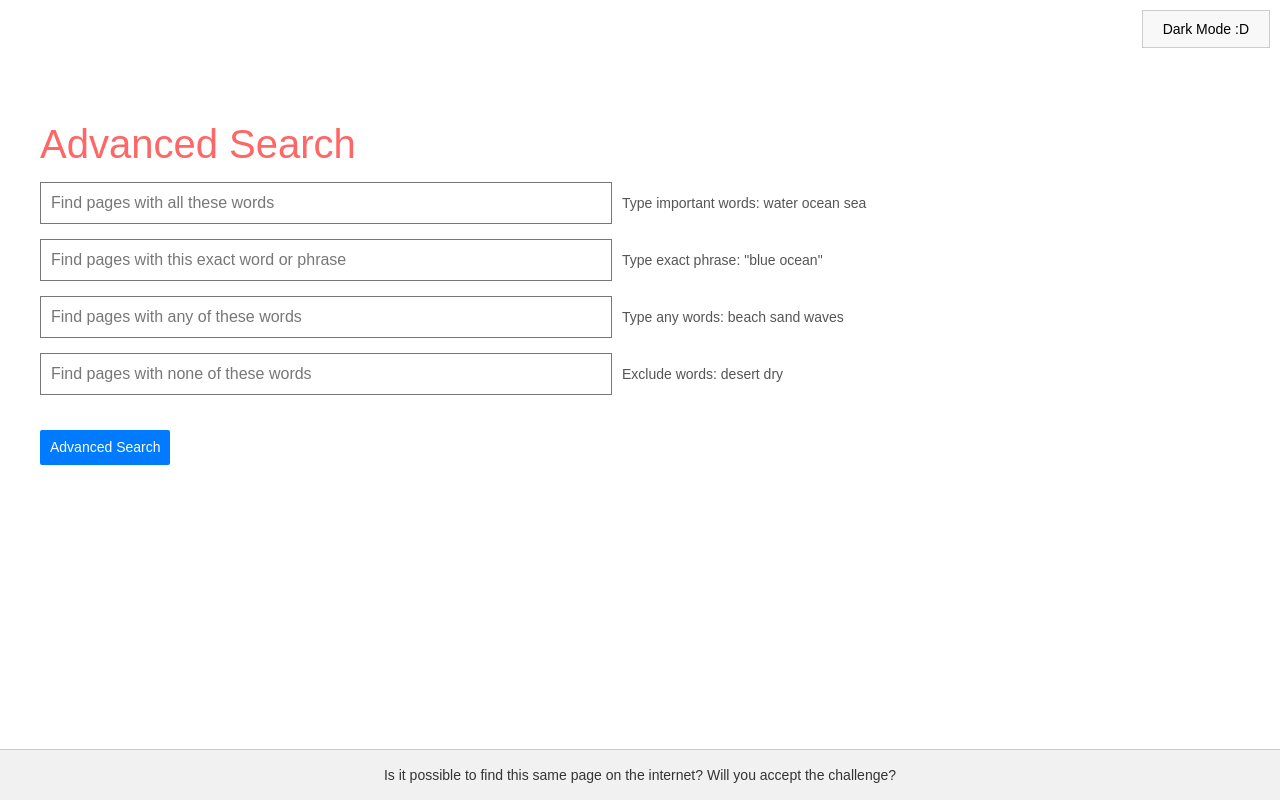
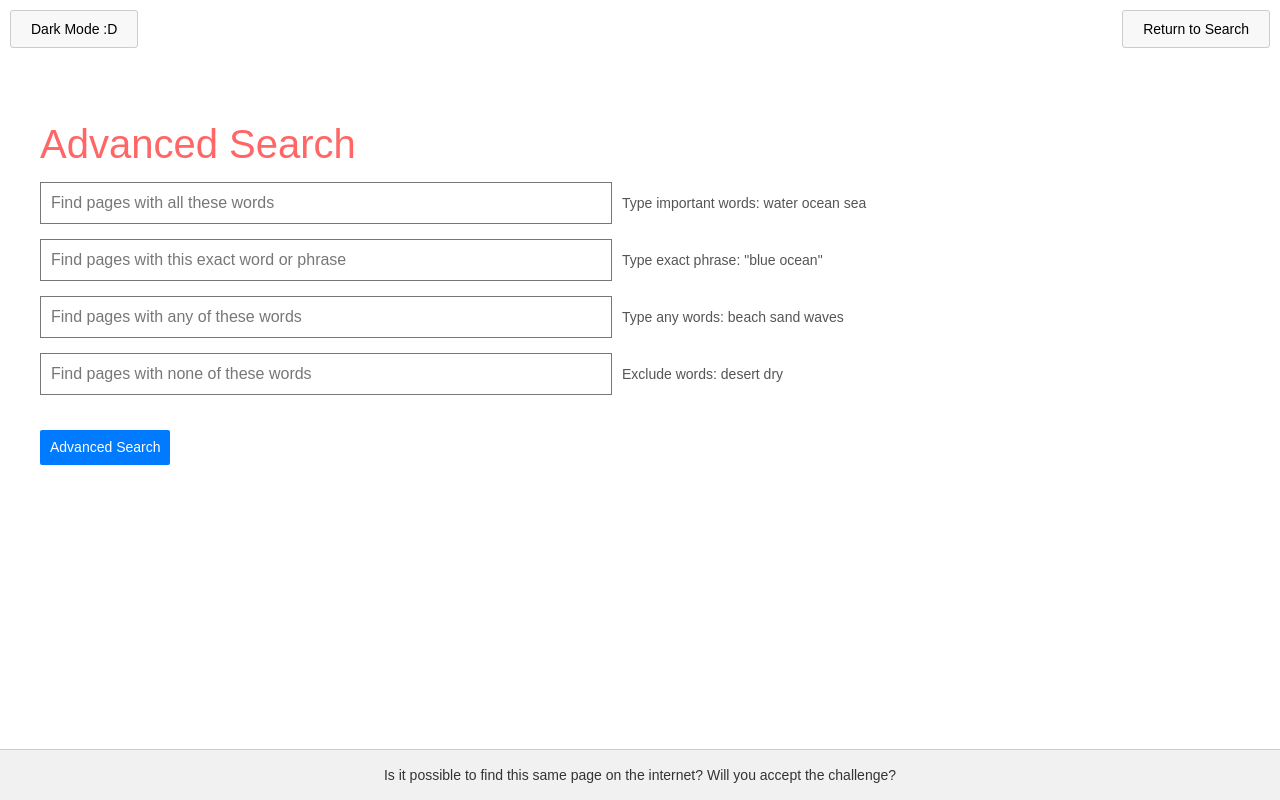
Before and after one commit to Diegytoualt/Google-Search, a plain HTML site: page advanced.html in a window 1280 px wide. Drawn offline with Linux system fonts and the light colour scheme.

Commit message:
finished style and advanced search plus added buttons to go to and back from the advanced search

```diff
--- a/advanced.html
+++ b/advanced.html
@@ -112,7 +112,7 @@
             transition: background-color 0.3s ease, color 0.3s ease;
         }
 
-        #ToggleModeButton {
+        #ReturnToSearchButton {
             position: absolute;
             top: 10px;
             right: 10px;
@@ -121,6 +121,25 @@
             cursor: pointer;
             border: 1px solid #ccc;
             background-color: #f8f8f8;
+            border-radius: 3px;
+            transition: background-color 0.3s ease, color 0.3s ease;
+        }
+
+        #ReturnToSearchButton:hover {
+            background-color: #343434;
+            color: #ffffff;
+        }
+
+        #ToggleModeButton {
+            position: absolute;
+            top: 10px;
+            left: 10px;
+            padding: 10px 20px;
+            font-size: 14px;
+            cursor: pointer;
+            border: 1px solid #ccc;
+            background-color: #f8f8f8;
+            border-radius: 3px;
             transition: background-color 0.3s ease, color 0.3s ease;
         }
 
@@ -141,6 +160,7 @@
 </head>
 
 <body>
+    <button id="ReturnToSearchButton" onclick="window.location.href='index.html'">Return to Search</button>
     <div class="content-container">
         <header>
             <h1>Advanced Search</h1>
```
Also changed, not shown: image.html (+2 -2 lines), index.html (+17 -3 lines).
